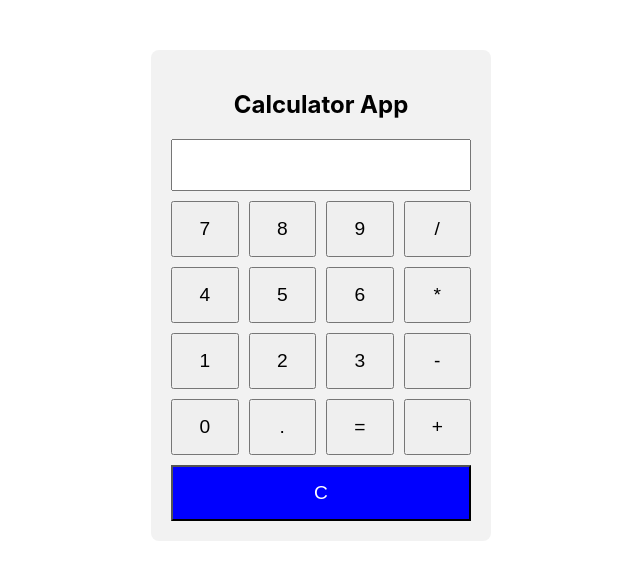
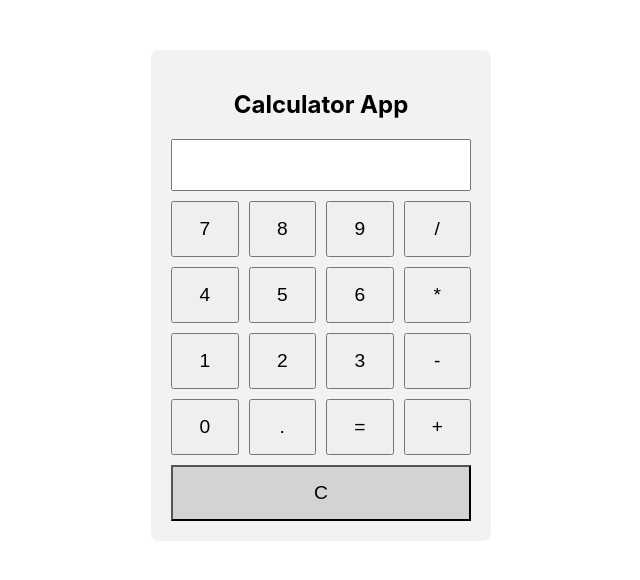
Before and after one commit to sreeja-823/Calculator, a React (Create React App) app: page / in a window 1280 px wide. Shown: the top 580 px of the page, without its empty margins (319-959 px from the left). Built offline with nearby package versions, Linux system fonts and the light colour scheme.

Commit message:
clr grey added

```diff
--- a/src/App.css
+++ b/src/App.css
@@ -28,6 +28,6 @@ button {
 
 .clear {
   grid-column: span 4;
-  background-color: blue;
-  color: white;
+  background-color: lightgray;
+  color: black;
 }
```
